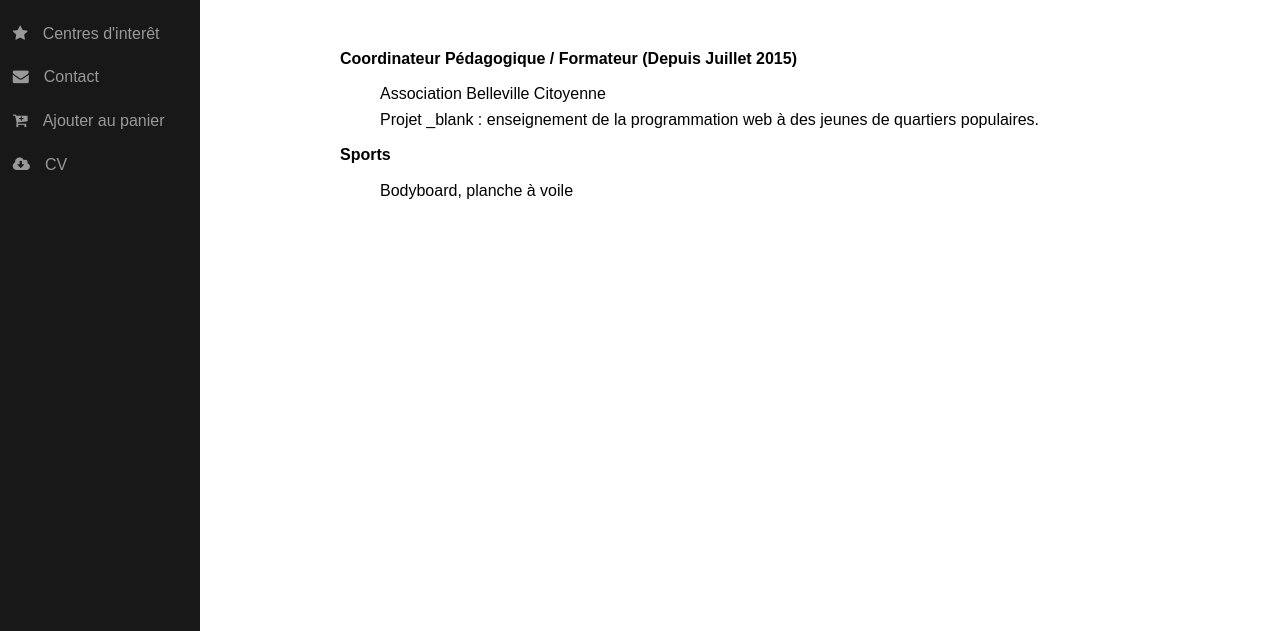
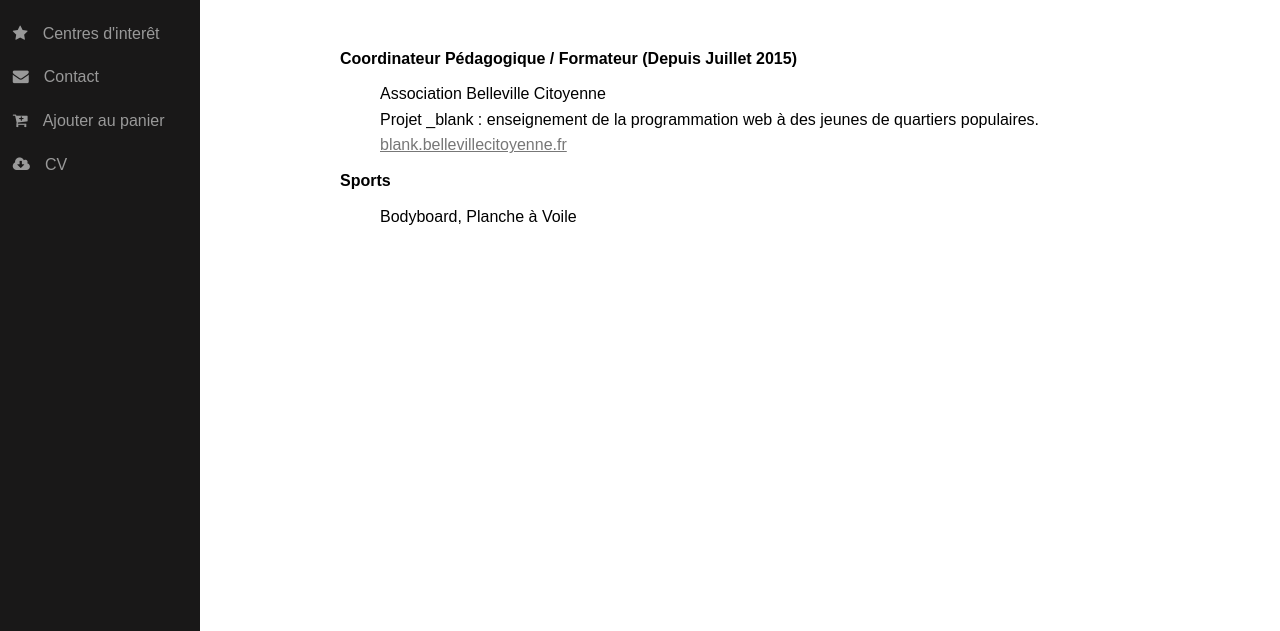
Before and after one commit to erwanosouf/erwanosouf.github.io, a plain HTML site: page hobbies.html in a window 1280 px wide. Shown: the part 169-800 px from the top of the page. Drawn offline with Linux system fonts and the light colour scheme; a script that the page names is missing.

Commit message:
Add blank website link

```diff
--- a/hobbies.html
+++ b/hobbies.html
@@ -52,9 +52,10 @@
 								<dt>Coordinateur Pédagogique / Formateur (Depuis Juillet 2015)</dt>
 								<dd>Association Belleville Citoyenne
 									<br />Projet _blank : enseignement de la programmation web à des jeunes de quartiers populaires.
+									<a href="http://blank.bellevillecitoyenne.fr/">blank.bellevillecitoyenne.fr</a>
 								</dd>
 								<dt>Sports</dt>
-								<dd>Bodyboard, planche à voile</dd>
+								<dd>Bodyboard, Planche à Voile</dd>
 							</dl>
 						</section>
 					</div>
```
